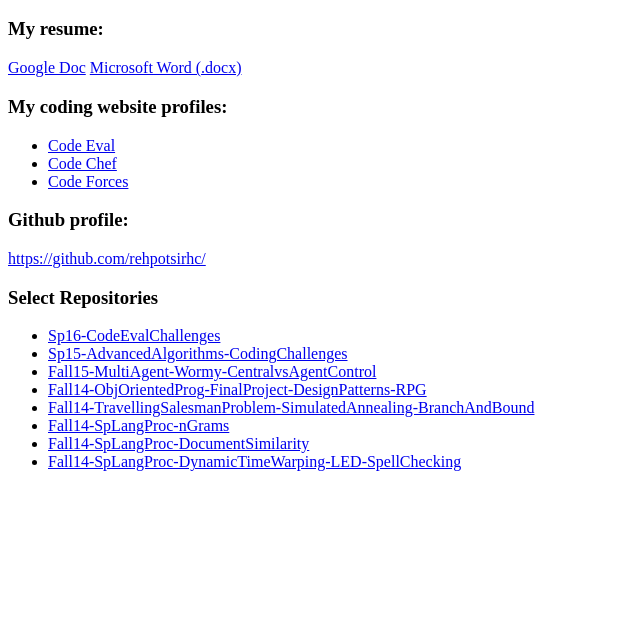
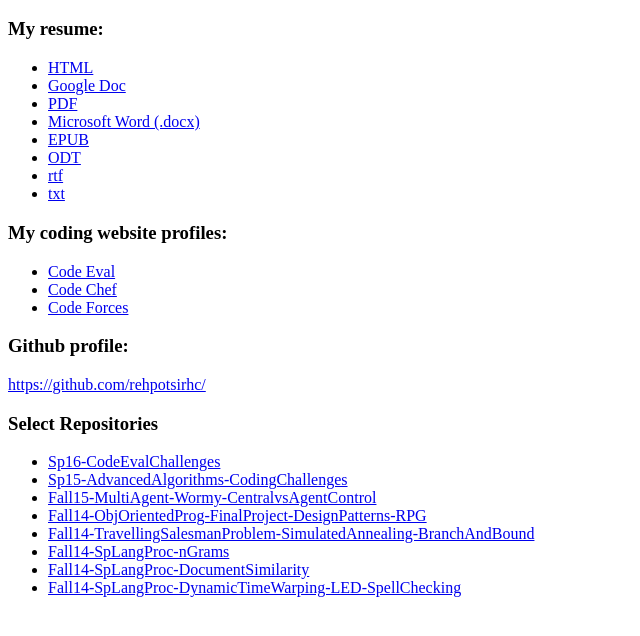
Before and after one commit to rehpotsirhc/rehpotsirhc.github.io, a plain HTML site: page index.html in a window 1280 px wide. Shown: the part 48-684 px from the top of the page, without its empty margins (0-640 px from the left). Drawn offline with Linux system fonts and the light colour scheme.

Commit message:
updated index with new resume links

```diff
--- a/index.html
+++ b/index.html
@@ -2,10 +2,16 @@
 
 
 <h3>My resume:</h3>
-
-<a href="https://docs.google.com/document/d/1rO6mzuttHEl10vmRuqx-rZ9Y3DrRPgoXrFJrJcOJiHw/pub">Google Doc</a>
-<a href="../resume/ChristopherDouglasJohnsonresume.docx">Microsoft Word (.docx)</a>
-
+<ul>
+  <li> <a href="../resume/ChristopherDouglasJohnsonresume.html">HTML</a></li>
+  <li><a href="https://docs.google.com/document/d/1rO6mzuttHEl10vmRuqx-rZ9Y3DrRPgoXrFJrJcOJiHw/pub">Google Doc</a></li>
+  <li> <a href="../resume/ChristopherDouglasJohnsonresume.pdf">PDF</a></li>
+  <li> <a href="../resume/ChristopherDouglasJohnsonresume.docx">Microsoft Word (.docx)</a></li>
+  <li> <a href="../resume/ChristopherDouglasJohnsonresume.epub">EPUB</a></li>
+  <li> <a href="../resume/ChristopherDouglasJohnsonresume.odt">ODT</a></li>
+  <li> <a href="../resume/ChristopherDouglasJohnsonresume.rtf">rtf</a></li>
+  <li> <a href="../resume/ChristopherDouglasJohnsonresume.txt">txt</a></li>
+</ul>
 
 <h3>My coding website profiles:</h3>
 
```
